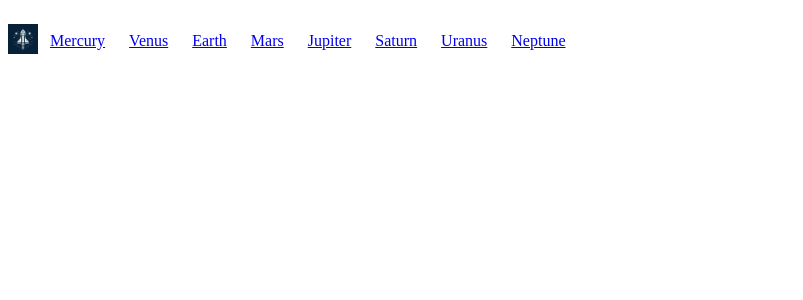
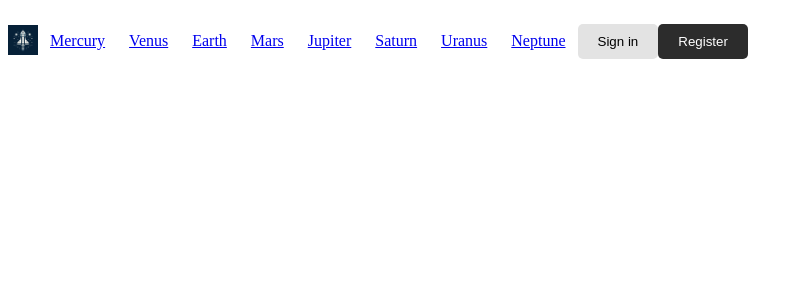
Before and after one commit to SheepEatLion/voyagers-dream, a React (Create React App) app: page / in a window 1280 px wide. Shown: the top 300 px of the page, without its empty margins (0-803 px from the left). Built offline with nearby package versions, Linux system fonts and the light colour scheme.

Commit message:
feat: add Button in NavBar

```diff
--- a/src/NavBar.js
+++ b/src/NavBar.js
@@ -2,6 +2,7 @@ import React from "react";
 import {BrowserRouter, Link} from 'react-router-dom';
 import homeImage from './assets/home.png';
 import styles from './NavBar.module.css';
+import Button from "./Button";
 
 const NavBar = () => {
   return (
@@ -19,6 +20,8 @@ const NavBar = () => {
           <li className={styles.navbar_li}><Link to="/saturn">Saturn</Link></li>
           <li className={styles.navbar_li}><Link to="/uranus">Uranus</Link></li>
           <li className={styles.navbar_li}><Link to="/neptune">Neptune</Link></li>
+          <Button text={"Sign in"} type={"light"}></Button>
+          <Button text={"Register"} type={"dark"}></Button>
         </ul>
       </nav>
       </BrowserRouter>
```
